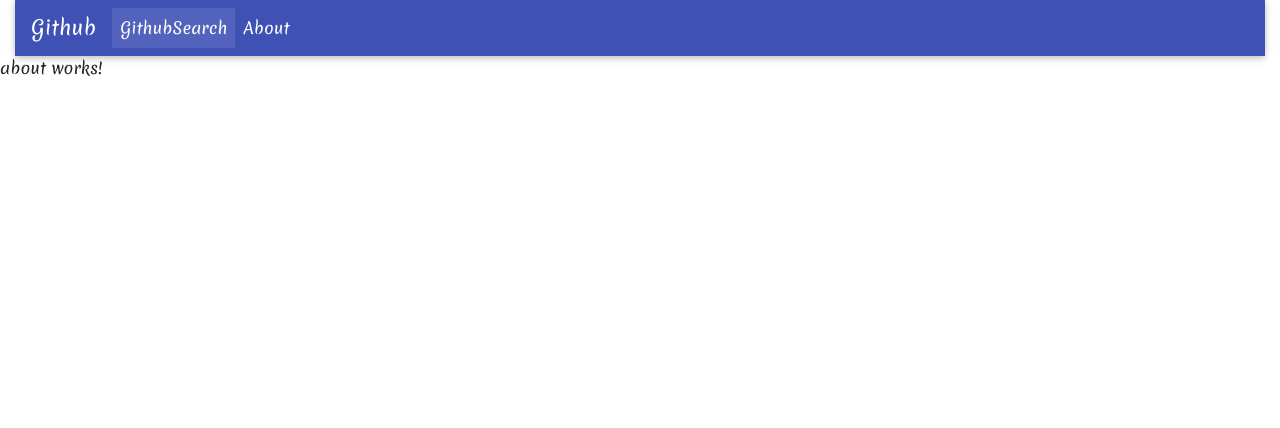
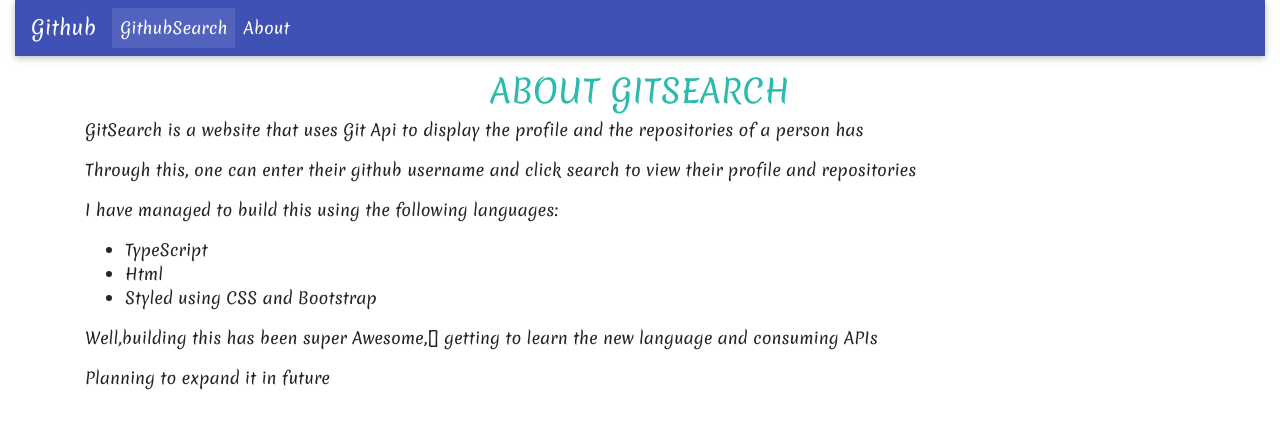
Before and after one commit to DorcasToto/GitSearch, an Angular app: page /about in a window 1280 px wide. Shown: the top 428 px of the page. Built offline with nearby package versions, Linux system fonts and the light colour scheme; a web font is replaced by a local one.

Commit message:
about page

```diff
--- a/src/app/about/about.component.html
+++ b/src/app/about/about.component.html
@@ -1 +1,15 @@
-<p>about works!</p>
+<h2 class="text-center mt-3 text-uppercase text-default">About GitSearch</h2>
+<div class="container">
+    <p>GitSearch is a website that uses Git Api to display the profile and the repositories of a person has</p>
+    <p>Through this, one can enter their github username and click search to view their profile and repositories</p>
+
+    <p>I have managed to build this using the following languages:</p>
+    <ul>
+        <li>TypeScript</li>
+        <li>Html</li>
+        <li>Styled using CSS and Bootstrap</li>
+    </ul>
+
+    <p>Well,building this has been super Awesome,&#128512; getting to learn the new language and consuming APIs</p>
+    <p>Planning to expand it in future</p>
+</div>
--- a/src/app/profile.service.ts
+++ b/src/app/profile.service.ts
@@ -15,8 +15,8 @@
 
   userRepo: Repositories
 
-  apiUrl = environment.API_URL;
-  apiKey = environment.API_KEY;
+  // apiUrl = environment.API_URL;
+  // apiKey = environment.API_KEY;
 
   constructor(private http: HttpClient) {
     this.userProfile = new User('', '', 0, 0, '', '', '', '');
@@ -36,7 +36,7 @@
 
     }
 
-    let baseUrl = this.apiUrl + user + '?access_token=' + this.apiKey;
+    let baseUrl = environment.API_URL + user + '?access_token=' + environment.API_KEY;
     let promise = new Promise((resolve, reject) => {
       this.http.get<Responsee>(baseUrl).toPromise().then(res => {
         this.userProfile = res;
@@ -60,7 +60,7 @@
 
     }
 
-    let url = this.apiUrl + user + '/repos' + '?access_token=' + this.apiKey;
+    let url = environment.API_URL + user + '/repos' + '?access_token=' + environment.API_KEY;
     let promise = new Promise((resolve, reject) => {
       this.http.get<apiResponse>(url).toPromise().then(response => {
         this.userRepo = response;
--- a/src/index.html
+++ b/src/index.html
@@ -2,6 +2,7 @@
 <html lang="en">
 
 <head>
+
   <meta charset="utf-8">
   <title>GitSearch</title>
   <base href="/">
```
